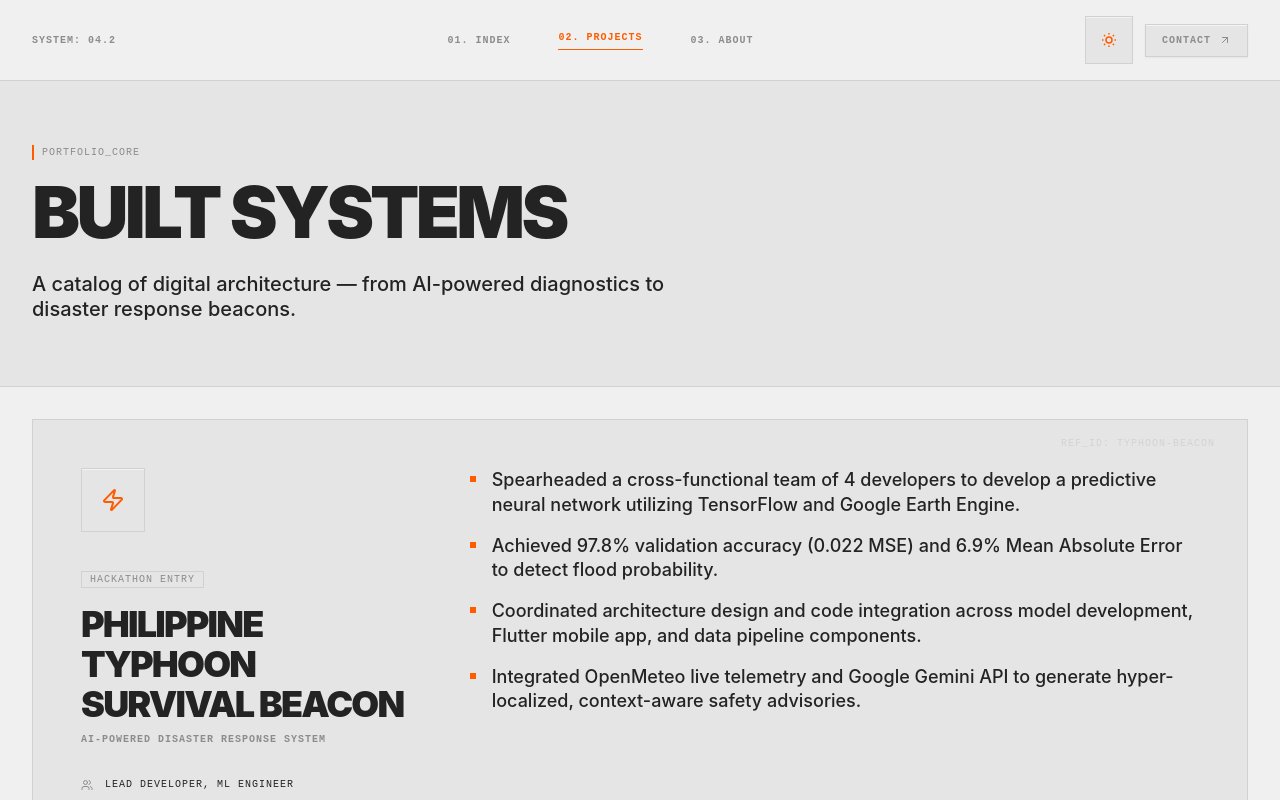
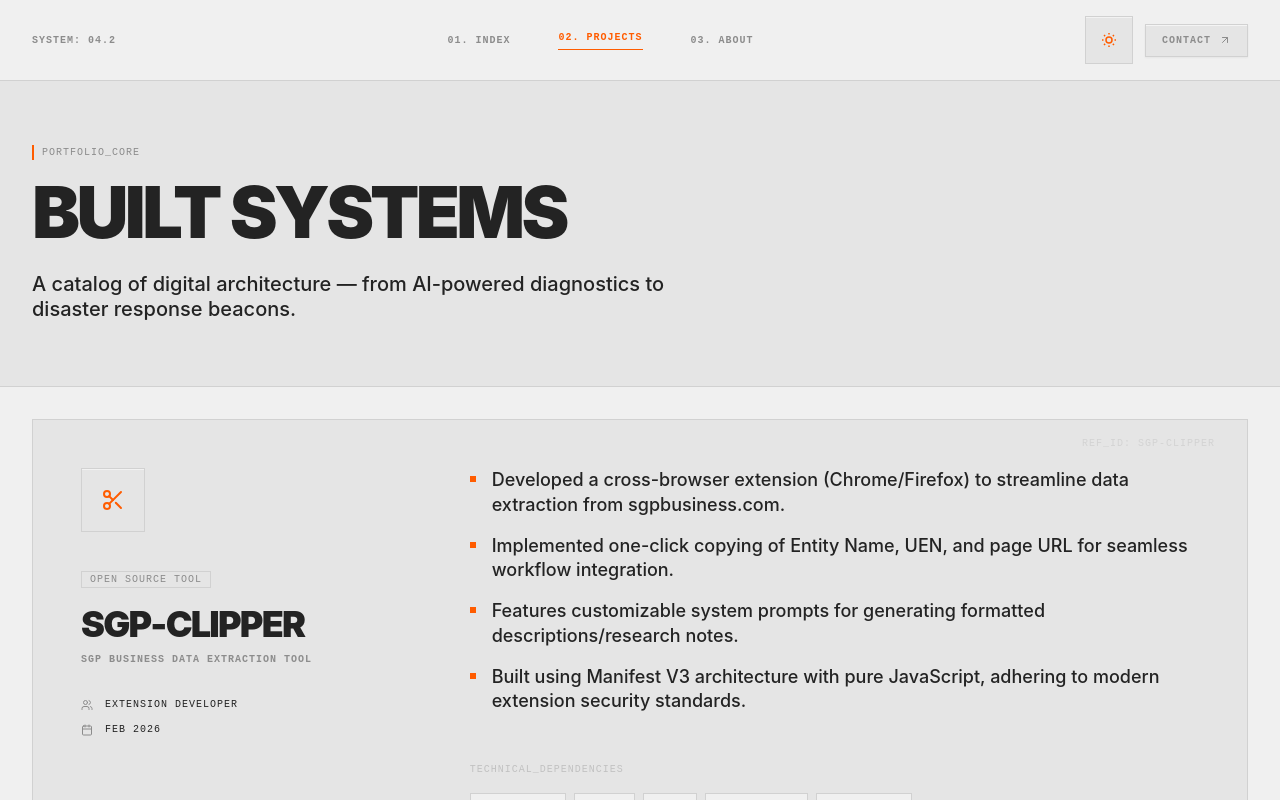
Before and after one commit to marccodesstuff/marccodesstuff-portfolio, a React (Vite) app: page /projects in a window 1280 px wide. Shown: the top 800 px of the page. Built offline with nearby package versions, Linux system fonts and the light colour scheme.

Commit message:
Added the SGP Clipper project

```diff
--- a/src/ProjectsPage.tsx
+++ b/src/ProjectsPage.tsx
@@ -6,7 +6,8 @@ import {
     Zap,
     Brain,
     Database,
-    Gamepad2
+    Gamepad2,
+    Scissors
 } from 'lucide-react';
 import ThemeToggle from './ThemeToggle';
 
@@ -27,6 +28,24 @@ interface Project {
 }
 
 const projects: Project[] = [
+    {
+        id: 'sgp-clipper',
+        title: 'SGP-Clipper',
+        tagline: 'SGP Business Data Extraction Tool',
+        description: [
+            'Developed a cross-browser extension (Chrome/Firefox) to streamline data extraction from sgpbusiness.com.',
+            'Implemented one-click copying of Entity Name, UEN, and page URL for seamless workflow integration.',
+            'Features customizable system prompts for generating formatted descriptions/research notes.',
+            'Built using Manifest V3 architecture with pure JavaScript, adhering to modern extension security standards.'
+        ],
+        role: 'Extension Developer',
+        type: 'Open Source Tool',
+        date: 'Feb 2026',
+        status: 'completed',
+        featured: true,
+        tech: ['JavaScript', 'HTML5', 'CSS3', 'Manifest V3', 'Chrome API'],
+        icon: <Scissors size={24} />
+    },
     {
         id: 'typhoon-beacon',
         title: 'Philippine Typhoon Survival Beacon',
```
